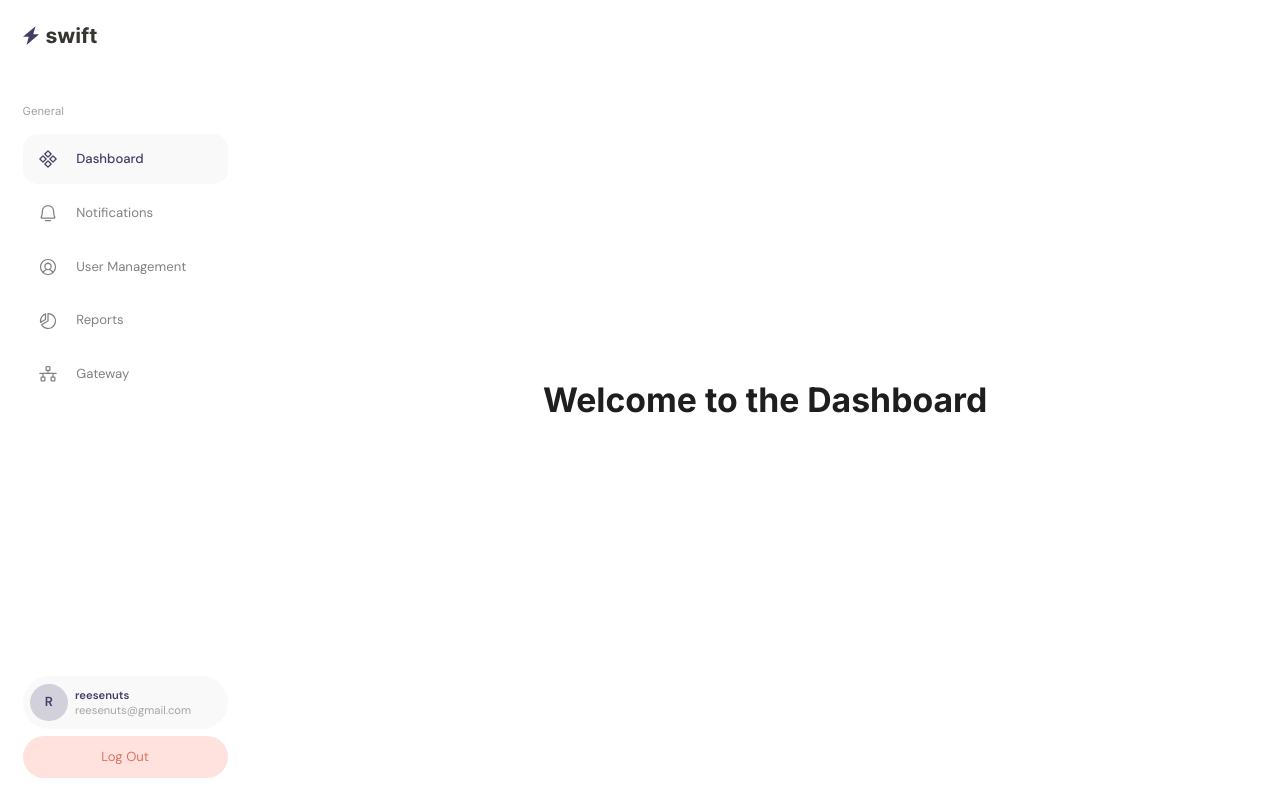
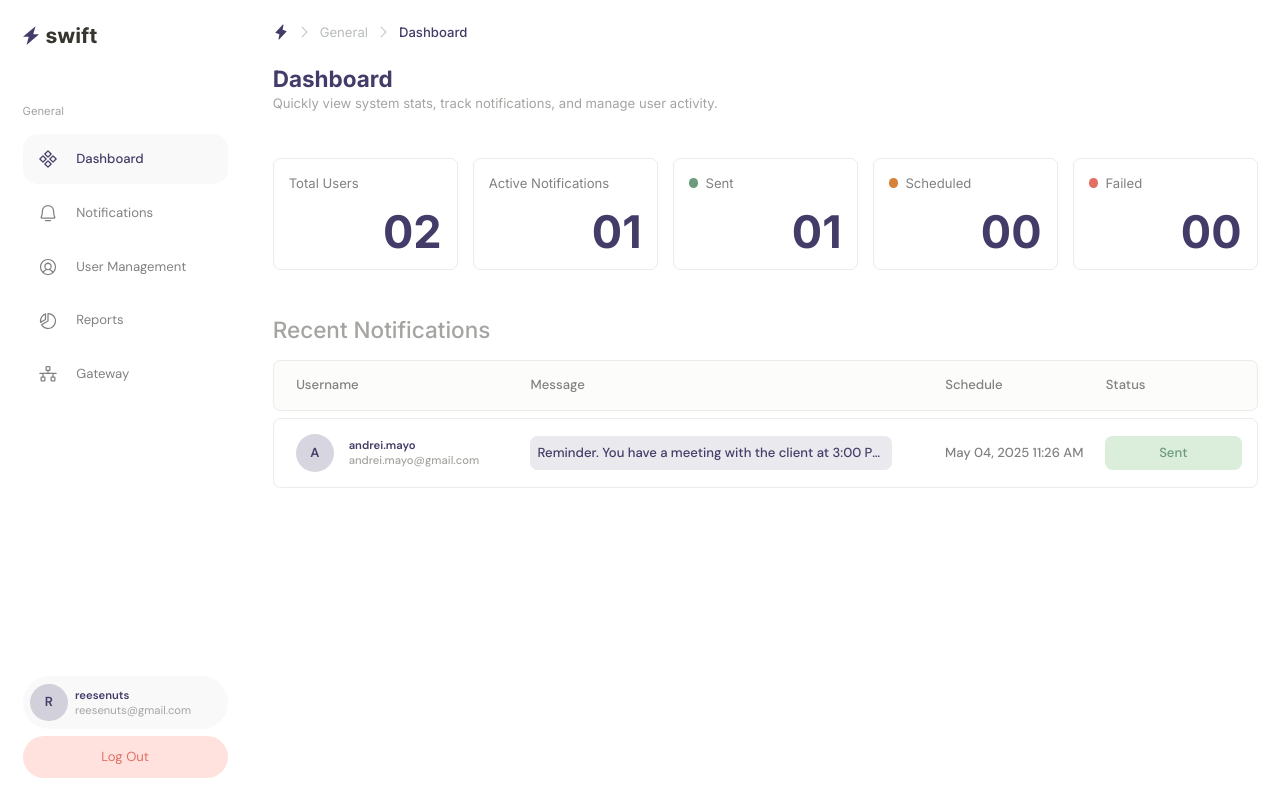
Before and after one commit to reesenuts/swift, a SvelteKit app: page /admin/dashboard in a window 1280 px wide. Built offline with nearby package versions, Linux system fonts and the light colour scheme.

Commit message:
dashboard (frontend)

```diff
--- /dev/null
+++ b/src/lib/admin/notification-item.svelte
@@ -0,0 +1,27 @@
+<!-- table header -->
+<div class="w-full flex justify-between items-center p-4 rounded-lg gap-4 border-1 border-[#EBEBE8]">
+  <!-- username -->
+  <div  class="text-sm text-[#818181] font-medium pl-2 w-[25%] flex items-center gap-4">
+    <!-- avatar -->
+    <div class="h-10 w-10 rounded-full text-sm flex items-center justify-center font-semibold text-[#443C68] bg-[#443c6836]">
+      A
+    </div>
+    <!-- username and email -->
+    <div class="text-xs">
+      <p class="text-[#443C68] font-semibold">andrei.mayo</p>
+      <p class="text-[#A5A4A1]">andrei.mayo@gmail.com</p>
+    </div>
+  </div>
+  <!-- message -->
+  <div class="text-sm text-[#443C68] w-[40%] font-medium p-2 rounded-lg bg-[#443c681c] truncate">
+    Reminder. You have a meeting with the client at 3:00 PM. Please be on time.
+  </div>
+  <!-- schedule -->
+  <p class="text-sm text-[#818181] font-medium w-[20%] pl-10">
+    May 04, 2025 11:26 AM
+  </p>
+  <!-- status -->
+  <div class="text-sm text-[#6C9B7D] font-medium w-[15%] bg-[#DBEDDB] p-2 text-center rounded-lg">
+    Sent
+  </div>
+</div>
--- a/src/routes/admin/dashboard/+page.svelte
+++ b/src/routes/admin/dashboard/+page.svelte
@@ -1,7 +1,98 @@
-<div class="flex flex-row w-full">
-    <div class="w-full h-screen flex flex-col items-center justify-center">
-        <div class="flex flex-col items-center justify-center h-screen">
-            <h1 class="text-4xl font-bold text-[#1e1e1e]">Welcome to the Dashboard</h1>
+<script>
+  import NotificationItem from "$lib/admin/notification-item.svelte";
+</script>
+
+<div class="w-full">
+  <div class="p-6 flex flex-col justify-between gap-6">
+    <!-- path -->
+    <div class="flex items-center gap-2">
+      <svg xmlns="http://www.w3.org/2000/svg" width="16" height="16" fill="#443C68" viewBox="0 0 256 256">
+        <path d="M213.85,125.46l-112,120a8,8,0,0,1-13.69-7l14.66-73.33L45.19,143.49a8,8,0,0,1-3-13l112-120a8,8,0,0,1,13.69,7L153.18,90.9l57.63,21.61a8,8,0,0,1,3,12.95Z"></path>
+      </svg>
+      <svg xmlns="http://www.w3.org/2000/svg" width="16" height="16" fill="#B8BCBC" viewBox="0 0 256 256">
+        <path d="M181.66,133.66l-80,80a8,8,0,0,1-11.32-11.32L164.69,128,90.34,53.66a8,8,0,0,1,11.32-11.32l80,80A8,8,0,0,1,181.66,133.66Z"></path>
+      </svg>
+      <h1 class="text-sm text-[#B8BCBC]">General</h1>
+      <svg xmlns="http://www.w3.org/2000/svg" width="16" height="16" fill="#B8BCBC" viewBox="0 0 256 256">
+        <path d="M181.66,133.66l-80,80a8,8,0,0,1-11.32-11.32L164.69,128,90.34,53.66a8,8,0,0,1,11.32-11.32l80,80A8,8,0,0,1,181.66,133.66Z"></path>
+      </svg>
+      <h1 class="text-sm text-[#443C68] font-medium">Dashboard</h1>
+    </div>
+
+    <!-- headline -->
+    <div>
+      <h1 class="text-2xl font-bold text-[#443C68]">Dashboard</h1>
+      <h1 class="text-sm text-[#A5A4A1]">
+        Quickly view system stats, track notifications, and manage user
+        activity.
+      </h1>
+    </div>
+  </div>
+
+  <div class="p-6">
+    <!-- overview -->
+    <div class="flex gap-4">
+      <!-- total users -->
+      <div class="w-full h-30 border-1 border-[#EBEBE8] rounded-lg">
+        <div class="p-4 flex flex-col justify-between h-full">
+          <h1 class="text-sm text-[#818181]">Total Users</h1>
+          <h1 class="text-5xl font-bold text-right text-[#443C68]">02</h1>
         </div>
+      </div>
+      <!-- notifications -->
+      <div class="w-full h-30 border-1 border-[#EBEBE8] rounded-lg">
+        <div class="p-4 flex flex-col justify-between h-full">
+          <h1 class="text-sm text-[#818181]">Active Notifications</h1>
+          <h1 class="text-5xl font-bold text-right text-[#443C68]">01</h1>
+        </div>
+      </div>
+      <!-- sent -->
+      <div class="w-full h-30 border-1 border-[#EBEBE8] rounded-lg">
+        <div class="p-4 flex flex-col justify-between h-full">
+          <div class="flex items-center gap-2">
+            <div class="h-2.5 w-2.5 rounded-full bg-[#6C9B7D]"></div>
+            <h1 class="text-sm text-[#818181]">Sent</h1>
+          </div>
+          <h1 class="text-5xl font-bold text-right text-[#443C68]">01</h1>
+        </div>
+      </div>
+      <!-- scheduled -->
+      <div class="w-full h-30 border-1 border-[#EBEBE8] rounded-lg">
+        <div class="p-4 flex flex-col justify-between h-full">
+          <div class="flex items-center gap-2">
+            <div class="h-2.5 w-2.5 rounded-full bg-[#D7813A]"></div>
+            <h1 class="text-sm text-[#818181]">Scheduled</h1>
+          </div>
+          <h1 class="text-5xl font-bold text-right text-[#443C68]">00</h1>
+        </div>
+      </div>
+      <!-- failed -->
+      <div class="w-full h-30 border-1 border-[#EBEBE8] rounded-lg">
+        <div class="p-4 flex flex-col justify-between h-full">
+          <div class="flex items-center gap-2">
+            <div class="h-2.5 w-2.5 rounded-full bg-[#E16F64]"></div>
+            <h1 class="text-sm text-[#818181]">Failed</h1>
+          </div>
+          <h1 class="text-5xl font-bold text-right text-[#443C68]">00</h1>
+        </div>
+      </div>
     </div>
+  </div>
+
+  <!-- notifications -->
+  <div class="p-6 w-full">
+    <!-- headline -->
+    <h1 class="text-2xl font-medium text-[#A5A4A1] mb-4">
+      Recent Notifications
+    </h1>
+    <!-- table head -->
+    <div class="w-full flex justify-between bg-[#FCFCFA] p-4 rounded-lg gap-4 border-1 border-[#EBEBE8] mb-2">
+      <p class="text-sm text-[#818181] font-medium pl-2 w-[25%]">Username</p>
+      <p class="text-sm text-[#818181] font-medium w-[40%]">Message</p>
+      <p class="text-sm text-[#818181] font-medium w-[20%] pl-10">Schedule</p>
+      <p class="text-sm text-[#818181] font-medium w-[15%]">Status</p>
+    </div>
+    <!-- lib/admin/notification.svelte -->
+    <NotificationItem />
+  </div>
 </div>
```
